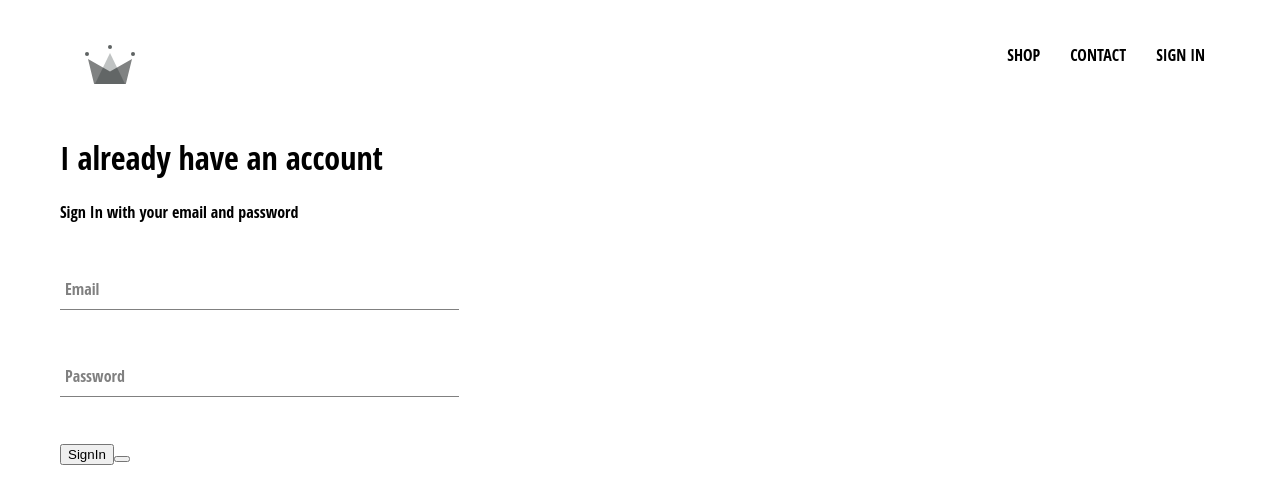
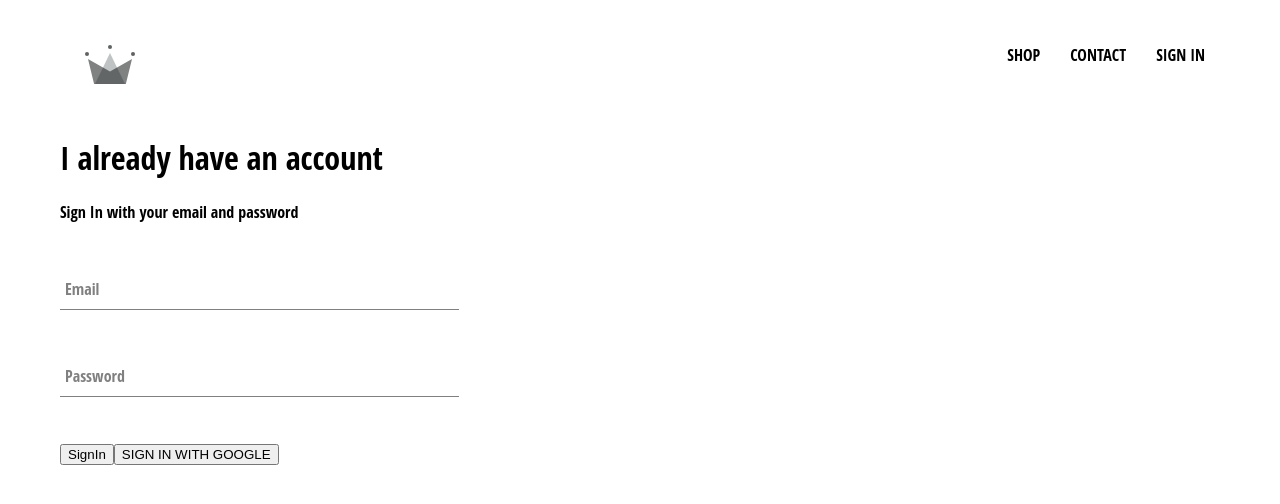
Before and after one commit to iqbalrafat/rares-clothing, a React (Create React App) app: page /SignIn in a window 1280 px wide. Shown: the top 504 px of the page. Built offline with nearby package versions, Linux system fonts and the light colour scheme; no server answers; a web font is replaced by a local one.

Commit message:
[rares-clothing]--Added update SignIn And header components

```diff
--- a/src/components/Header/header.component.jsx
+++ b/src/components/Header/header.component.jsx
@@ -3,7 +3,7 @@ import { Link } from "react-router-dom";
 import { ReactComponent as Logo } from "../../assets/crown.svg";
 import { auth } from '../../firebase/firebase.utils.js'
 import "./Header.styles.scss";
-function Header(props) {
+function Header({currentUser}) {
   return (
     <div className="header">
       <Link to="/" className="logo-container">
@@ -17,7 +17,7 @@ function Header(props) {
           CONTACT
         </Link>
         {
-          props.currentUser ?
+          currentUser ?
           (<div className="option" onClick= { () => auth.signOut()}>
             SIGN OUT
           </div>) :
--- a/src/components/SignIn/SignIn.component.jsx
+++ b/src/components/SignIn/SignIn.component.jsx
@@ -2,7 +2,7 @@ import React, { Component } from "react"
 import "./SignIn.styles.scss"
 import FormInput from "../Form-Input/Form-Input.component"
 import CustomButton from "../Custom-Button/Custom-Button.component"
-import { signInWithGoogle } from '../../firebase/firebase.utils'
+import {signInWithGoogle} from '../../firebase/firebase.utils'
 class SignIn extends Component {
   constructor() {
     super();
@@ -44,8 +44,9 @@ class SignIn extends Component {
             label="Password"
           />
           <CustomButton type="submit">SignIn</CustomButton>
-          <button onClick={signInWithGoogle} value="SIGN IN WITH GOOGLE"/>
-        </form>
+          <button onClick={signInWithGoogle}> SIGN IN WITH GOOGLE</button>
+
+         </form>
       </div>
     );
   }
```
